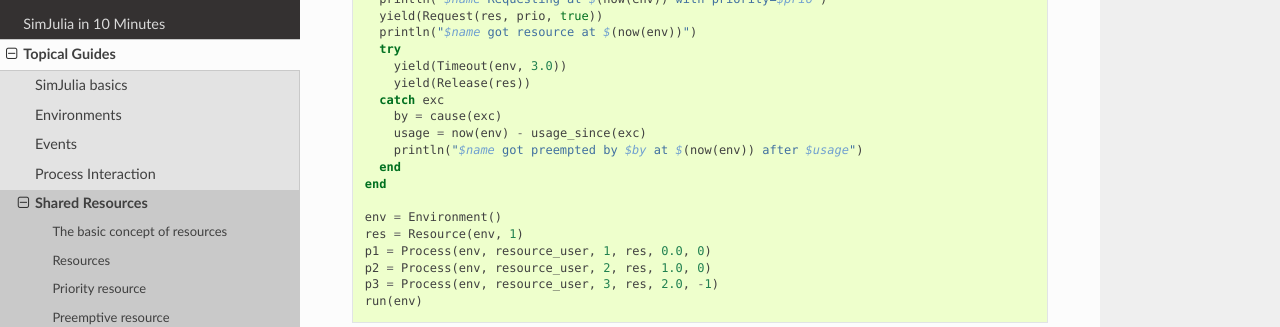
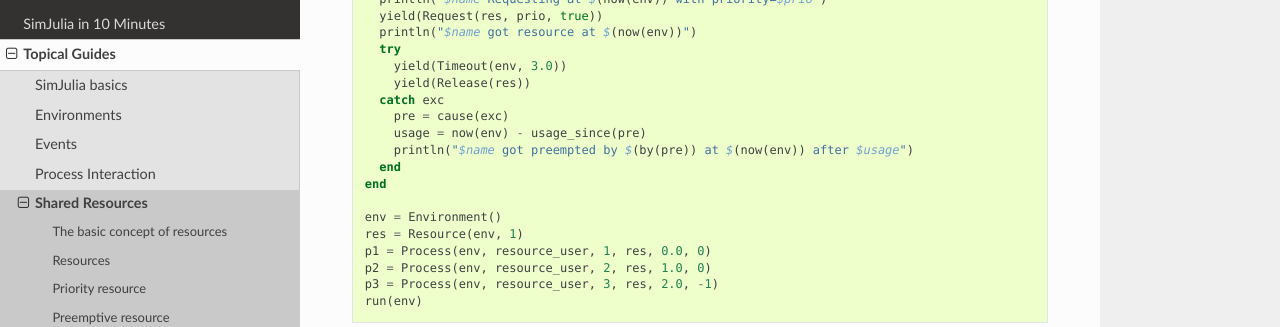
Before and after one commit to JuliaDynamics/ConcurrentSim.jl, a Sphinx documentation site: the page built from docs/source/topical_guides/5_shared_resources.rst, in a window 1280 px wide and 900 px high, scrolled down 2453 px. Shown: the part 151-478 px from the top of the window. Built offline with Sphinx 7.4.7 and the Read the Docs theme 2.0.0, drawn with Linux system fonts in a browser that asks for light colours; cross-references to code outside the pages are shown as plain code.

Commit message:
To implement resource and container use only publicly available methods from SimJulia

```diff
--- a/docs/source/topical_guides/5_shared_resources.rst
+++ b/docs/source/topical_guides/5_shared_resources.rst
@@ -100,9 +100,9 @@ Sometimes, new requests are so important that queue-jumping is not enough and th
       yield(Timeout(env, 3.0))
       yield(Release(res))
     catch exc
-      by = cause(exc)
-      usage = now(env) - usage_since(exc)
-      println("$name got preempted by $by at $(now(env)) after $usage")
+      pre = cause(exc)
+      usage = now(env) - usage_since(pre)
+      println("$name got preempted by $(by(pre)) at $(now(env)) after $usage")
     end
   end
 
```
Also changed, not shown: 6 other files.
